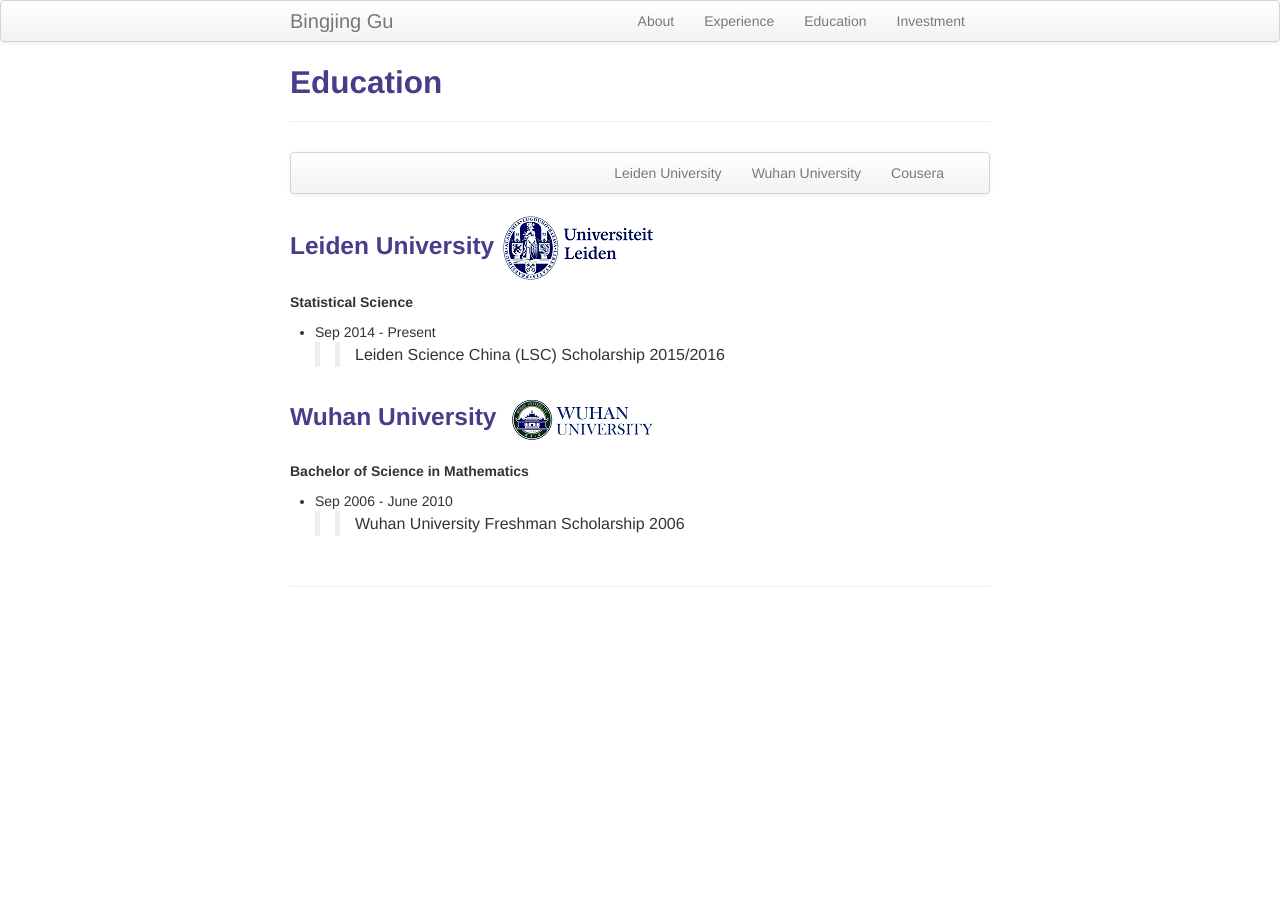
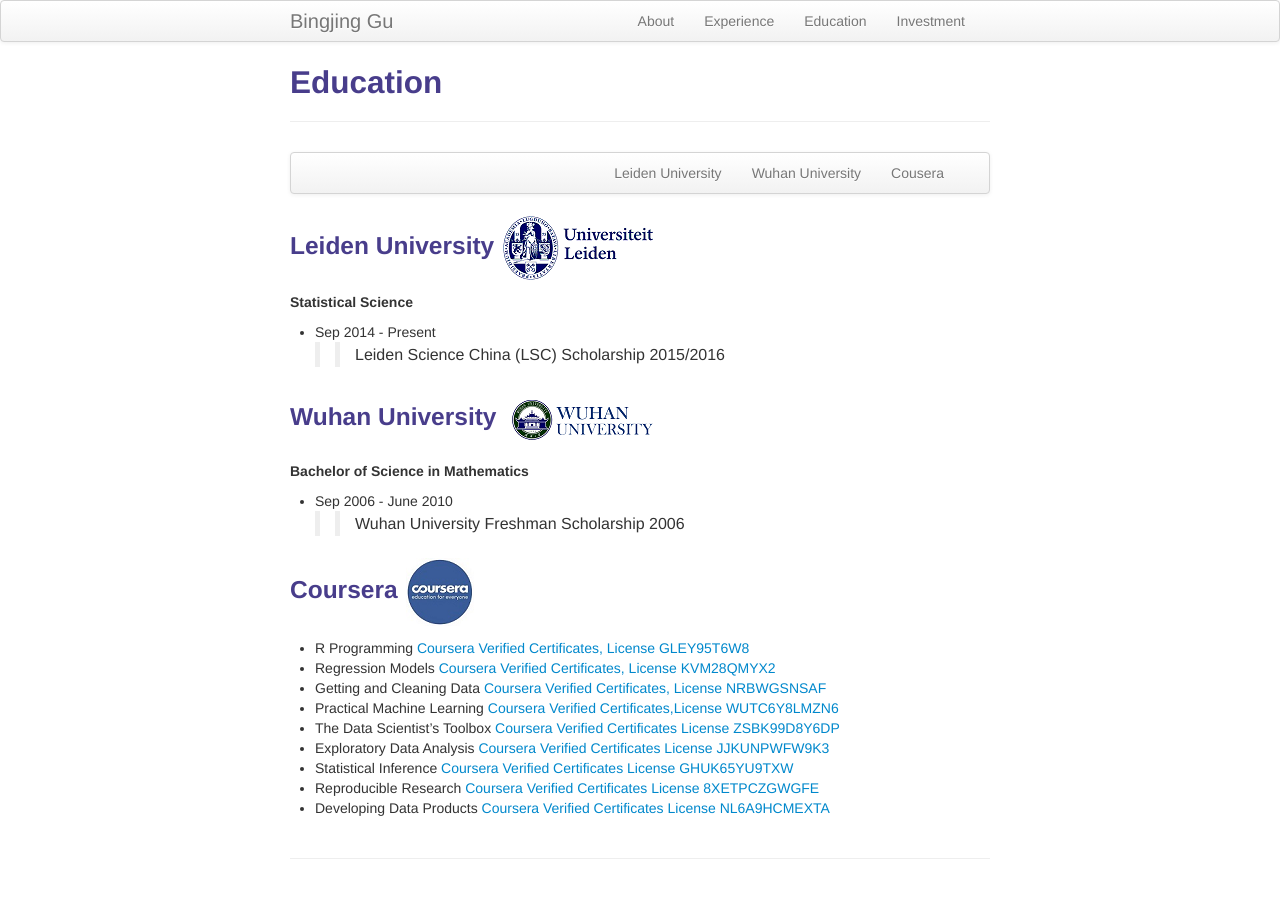
Before and after one commit to sangaj/sangaj.github.io, a Jekyll site: the page built from pages/Education.md, in a window 1280 px wide. Built offline with Jekyll 4.4.1, drawn with Linux system fonts in a browser that asks for light colours.

Commit message:
Update Education.md

```diff
--- a/pages/Education.md
+++ b/pages/Education.md
@@ -32,3 +32,16 @@ description: Karl Broman's publications
 **Bachelor of Science in Mathematics**
 - Sep 2006 - June 2010
 > > Wuhan University Freshman Scholarship 2006
+
+
+### <a name="Coursera"></a>Coursera   [![Coursera](icons16/coursera.png)](https://www.coursera.org/)
+
+- R Programming    [Coursera Verified Certificates, License GLEY95T6W8](icons16/Coursera rprog 2017.pdf)
+- Regression Models [Coursera Verified Certificates, License KVM28QMYX2](icons16/Coursera regmods 2017.pdf)
+- Getting and Cleaning Data [Coursera Verified Certificates, License NRBWGSNSAF](icons16/Coursera getdata 2017.pdf)
+- Practical Machine Learning [Coursera Verified Certificates,License WUTC6Y8LMZN6](icons16/Coursera WUTC6Y8LMZN6.pdf)
+- The Data Scientist’s Toolbox [Coursera Verified Certificates License ZSBK99D8Y6DP](icons16/Coursera ZSBK99D8Y6DP.pdf)
+- Exploratory Data Analysis [Coursera Verified Certificates License JJKUNPWFW9K3](icons16/Coursera JJKUNPWFW9K3.pdf)
+- Statistical Inference [Coursera Verified Certificates License GHUK65YU9TXW](icons16/Coursera GHUK65YU9TXW.pdf)
+- Reproducible Research [Coursera Verified Certificates License 8XETPCZGWGFE](icons16/Coursera 8XETPCZGWGFE.pdf)
+- Developing Data Products [Coursera Verified Certificates License NL6A9HCMEXTA](icons16/Coursera NL6A9HCMEXTA.pdf)
```
Also changed, not shown: other parts of pages/Education.md (+1 -1 lines).
